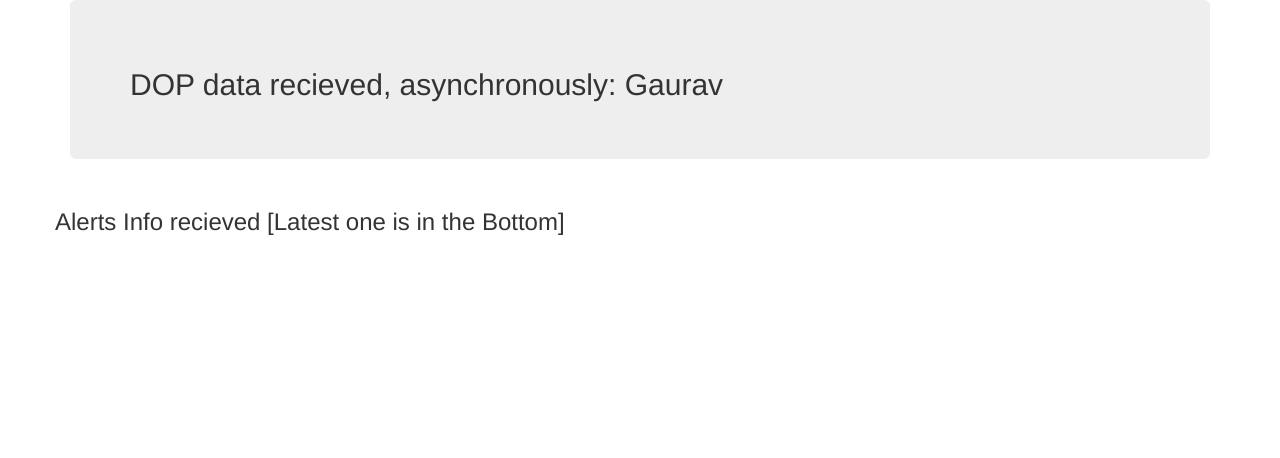
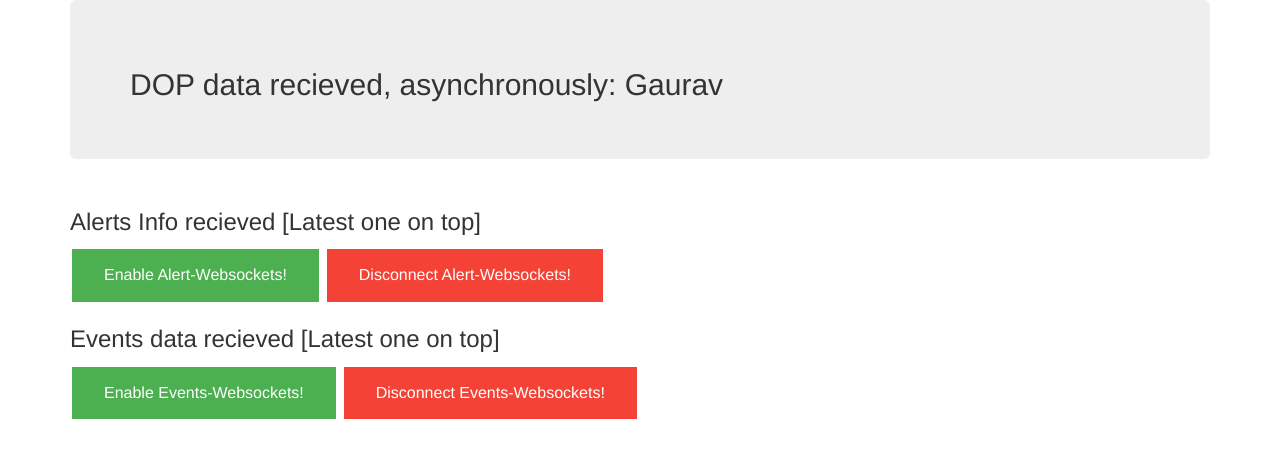
Before and after one commit to Gauravjsh127/flask-websocket-app, a Flask app: page / in a window 1280 px wide. Shown: the top 458 px of the page. Run offline with Flask 2, Linux system fonts and the light colour scheme; some libraries are stand-ins or nearby versions.

Commit message:
Socket-working

```diff
--- a/templates/index.html
+++ b/templates/index.html
@@ -6,16 +6,20 @@
     <script type="text/javascript">
 	$(document).ready(function(){
 		//connect to the socket server./// change the port acordingly
-		var socket_alert = io.connect('http://54.93.73.162:' + 5001 + '/alerts');
-		//receive details from server
-		var alerts_received = [];
+		var URL = 'http://54.93.73.162:';
+		var localURL = 'http://127.0.0.1:';
+
+		var socket_alert = io.connect(URL + 5001 + '/alerts');
+		var alerts_received = []; //receive details from server
+		var alert_num =1;
+
 		socket_alert.on('data', function(data) {
 			console.log("New Alert recieved ");
 			//maintain a list of ten numbers
-			if (alerts_received.length >= 10){
+			if (alerts_received.length >= 5){
 				alerts_received.shift()
 			}
-			var newAlert = '<p> *********** New Alert Recieved  *********** <p>';
+			var newAlert = '<p> *********** New Alert Recieved :'+alert_num+' *********** <p>';
 			newAlert += '<p> AlertId : ' + data.alertId + '<p>';
 			newAlert += '<p> assetId : ' + data.assetId + '<p>';
 			newAlert += '<p> condtionId : ' + data.condtionId + '<p>';
@@ -27,35 +31,84 @@
 			newAlert += '<p> lastUpdatedTime : ' + data.lastUpdatedTime + '<p>';
 
 			alerts_received.push(newAlert);
+
+			alert_num +=1;
 			Alerts = '';
-			for (var i = 0; i < alerts_received.length; i++){
+			for (var i = alerts_received.length -1; i >=0;  i--){
 				Alerts += alerts_received[i]+ '<p>';
 			}
-
-			document.getElementById("log").innerHTML= Alerts
+			document.getElementById("Alerts").innerHTML= Alerts
 		});
 
+		var event_num = 1;
+		var socket_events = io.connect(URL + 5000 + '/assetlivedata');
+		var events_received = []; //receive details from server
+		socket_events.on('data', function(data) {
+			console.log("New event recieved ");
+			//maintain a list of ten numbers
+			if (events_received.length >= 12){
+				events_received.shift()
+			}
+			var newEventData = '<p> *********** New Event Recieved : '+event_num+' ***********'+' <p>';
+			newEventData += '<p> assetId : ' + data.assetId + '<p>';
+			newEventData += '<p> timeseriesId : ' + data.timeseriesId + '<p>';
+			newEventData += '<p> timeStamp : ' + data.timeStamp + '<p>';
+			newEventData += '<p> value : ' + data.value + '<p>';
+
+			events_received.push(newEventData);
+
+			event_num +=1;
+			EventData = '';
+			for (var i = events_received.length -1; i >=0;  i--){
+				EventData += events_received[i]+ '<p>';
+			}
+			document.getElementById("Events").innerHTML= EventData
+		});
 	});
 	</script>
 
 <link rel="stylesheet" href="//maxcdn.bootstrapcdn.com/bootstrap/3.3.7/css/bootstrap.min.css">
 </head>
+
+<style>
+	.button {
+	  background-color: #4CAF50; /* Green */
+	  border: none;
+	  color: white;
+	  padding: 15px 32px;
+	  text-align: center;
+	  text-decoration: none;
+	  display: inline-block;
+	  font-size: 16px;
+	  margin: 4px 2px;
+	  cursor: pointer;
+	}
+	.button-red {background-color: #f44336;} /* Red */
+	</style>
+
 <body>
 <div class="container">
   <div class="jumbotron">
-    <h2>DOP data recieved, asynchronously:  Gaurav</h2>
+	<h2>DOP data recieved, asynchronously:  Gaurav</h2>
   </div>
-</div>
-</div>
-
 <div class="container" id="content">
     <div class="row">
-        <h3>Alerts Info recieved [Latest one is in the Bottom] </h3>
-        <div id="log">
-        </div> <!-- /#log -->
+		<h3>Alerts Info recieved [Latest one on top] </h3>
+		<div>
+			<button id="Enable-Alert" class="button" type="button">Enable Alert-Websockets!</button>
+			<button id="Disable-Alert" class="button button-red" type="button">Disconnect Alert-Websockets!</button>
+		</div>
+        <div id="Alerts">
+	   </div> <!-- /#log -->
+	   <h3>Events data recieved [Latest one on top] </h3>
+	   <div>
+		<button id="Enable-Event" class="button" type="button">Enable Events-Websockets!</button>
+		<button id="Disable-Event" class="button button-red" type="button">Disconnect Events-Websockets!</button>
+	  </div>
+	   <div id="Events">
+	  </div> <!-- /#log -->
     </div>
 </div>
 
-
 </body>
 </html>
```
